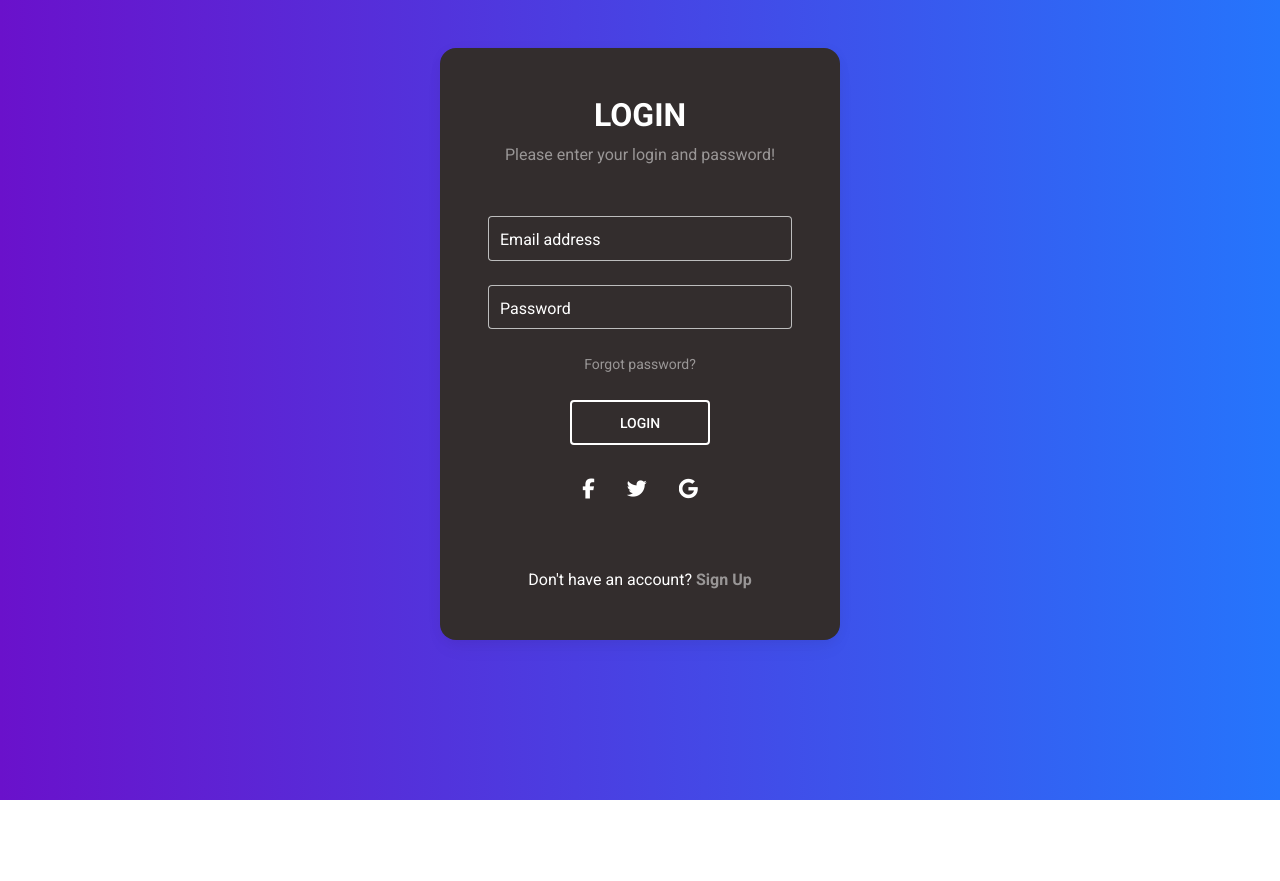
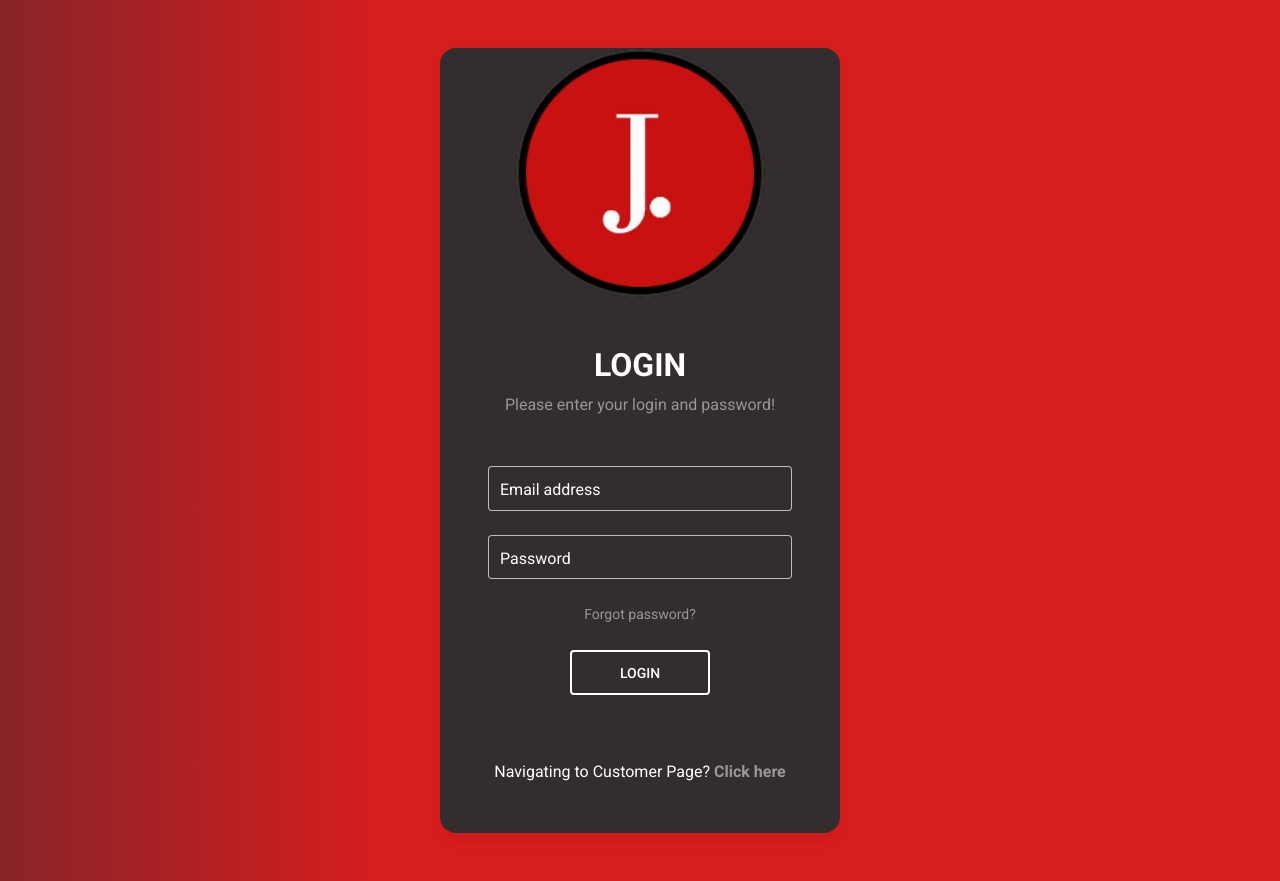
Before and after one commit to gavinlampton/CECS491A_The_Architects, a React (Create React App) app in the folder client/: page / in a window 1280 px wide. Before the commit the page ends 800 px from the top, so only its background shows below. Built offline with nearby package versions, Linux system fonts and the light colour scheme.

Commit message:
Added logo and changed color gradient
I changed color gradient to light color as per customer's request and also added customer's business logo on login page

```diff
--- a/client/src/Components/LoginPage.css
+++ b/client/src/Components/LoginPage.css
@@ -6,5 +6,5 @@ body {
     background: -webkit-linear-gradient(to right, rgba(106, 17, 203, 1), rgba(37, 117, 252, 1));
 
     /* W3C, IE 10+/ Edge, Firefox 16+, Chrome 26+, Opera 12+, Safari 7+ */
-    background: linear-gradient(to right, rgba(106, 17, 203, 1), rgba(37, 117, 252, 1))
+    background: linear-gradient(90deg, rgba(135,36,40,1) 0%, rgba(215,30,30,1) 30%)
   }
--- a/client/src/Components/LoginPage.jsx
+++ b/client/src/Components/LoginPage.jsx
@@ -1,4 +1,4 @@
-import React from 'react';
+import React from "react";
 import {
   MDBBtn,
   MDBContainer,
@@ -7,57 +7,99 @@ import {
   MDBCard,
   MDBCardBody,
   MDBInput,
-  MDBIcon
-}
-from 'mdb-react-ui-kit';
+  MDBIcon,
+} from "mdb-react-ui-kit";
+import logo from "../img/logo.png";
 
 import "./LoginPage.css";
 
 function LoginPage() {
   return (
     <MDBContainer fluid>
+      <MDBRow className="d-flex justify-content-center align-items-center h-100">
+        <MDBCol col="12">
 
-      <MDBRow className='d-flex justify-content-center align-items-center h-100'>
-        <MDBCol col='12'>
 
-          <MDBCard className='bg-dark text-white my-5 mx-auto' style={{borderRadius: '1rem', maxWidth: '400px'}}>
-            <MDBCardBody className='p-5 d-flex flex-column align-items-center mx-auto w-100'>
+          <MDBCard
+            className="bg-dark text-white my-5 mx-auto"
+            style={{ borderRadius: "1rem", maxWidth: "400px" }}
+          >
+          <img src={logo} alt="logo" width={250} height={250} style={{ alignSelf: 'center' }}/>
+            <MDBCardBody className="p-5 d-flex flex-column align-items-center mx-auto w-100">
+              <h2 className="fw-bold mb-2 text-uppercase">Login</h2>
+              <p className="text-white-50 mb-5">
+                Please enter your login and password!
+              </p>
 
-              <h2 className="fw-bold mb-2 text-uppercase">Login</h2>
-              <p className="text-white-50 mb-5">Please enter your login and password!</p>
+              <MDBInput
+                wrapperClass="mb-4 mx-5 w-100"
+                labelClass="text-white"
+                label="Email address"
+                id="formControlLg"
+                type="email"
+                size="lg"
+              />
+              <MDBInput
+                wrapperClass="mb-4 mx-5 w-100"
+                labelClass="text-white"
+                label="Password"
+                id="formControlLg"
+                type="password"
+                size="lg"
+              />
 
-              <MDBInput wrapperClass='mb-4 mx-5 w-100' labelClass='text-white' label='Email address' id='formControlLg' type='email' size="lg"/>
-              <MDBInput wrapperClass='mb-4 mx-5 w-100' labelClass='text-white' label='Password' id='formControlLg' type='password' size="lg"/>
-
-              <p className="small mb-3 pb-lg-2"><a class="text-white-50" href="#!">Forgot password?</a></p>
-              <MDBBtn outline className='mx-2 px-5' color='white' size='lg'>
+              <p className="small mb-3 pb-lg-2">
+                <a class="text-white-50" href="#!">
+                  Forgot password?
+                </a>
+              </p>
+              <MDBBtn outline className="mx-2 px-5" color="white" size="lg">
                 Login
               </MDBBtn>
 
-              <div className='d-flex flex-row mt-3 mb-5'>
-                <MDBBtn tag='a' color='none' className='m-3' style={{ color: 'white' }}>
-                  <MDBIcon fab icon='facebook-f' size="lg"/>
-                </MDBBtn>
 
-                <MDBBtn tag='a' color='none' className='m-3' style={{ color: 'white' }}>
-                  <MDBIcon fab icon='twitter' size="lg"/>
-                </MDBBtn>
+              {/* removing logos since it is not a requirment(might add later) */}
+              <div className="d-flex flex-row mt-3 mb-5">
+                {/* <MDBBtn
+                  tag="a"
+                  color="none"
+                  className="m-3"
+                  style={{ color: "white" }}
+                >
+                  <MDBIcon fab icon="facebook-f" size="lg" />
+                </MDBBtn> */}
 
-                <MDBBtn tag='a' color='none' className='m-3' style={{ color: 'white' }}>
-                  <MDBIcon fab icon='google' size="lg"/>
-                </MDBBtn>
+                {/* <MDBBtn
+                  tag="a"
+                  color="none"
+                  className="m-3"
+                  style={{ color: "white" }}
+                >
+                  <MDBIcon fab icon="twitter" size="lg" />
+                </MDBBtn> */}
+
+                {/* <MDBBtn
+                  tag="a"
+                  color="none"
+                  className="m-3"
+                  style={{ color: "white" }}
+                >
+                  <MDBIcon fab icon="google" size="lg" />
+                </MDBBtn> */}
               </div>
 
               <div>
-                <p className="mb-0">Don't have an account? <a href="#!" class="text-white-50 fw-bold">Sign Up</a></p>
-
+                <p className="mb-0">
+                  Navigating to Customer Page?{" "}
+                  <a href="#!" class="text-white-50 fw-bold">
+                    Click here
+                  </a>
+                </p>
               </div>
             </MDBCardBody>
           </MDBCard>
-
         </MDBCol>
       </MDBRow>
-
     </MDBContainer>
   );
 }
```
Also changed, not shown: client/src/img/logo.png (added).
